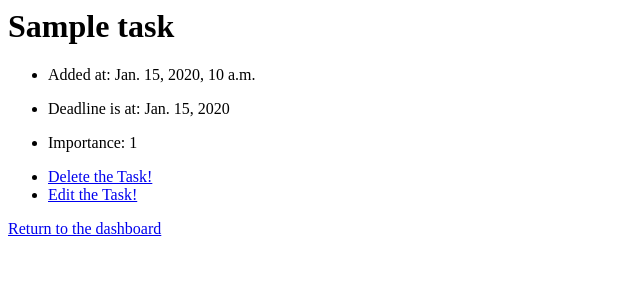
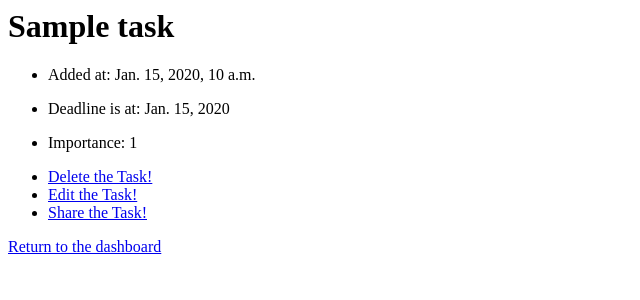
Before and after one commit to MrTbag/ToDoList, a Django app: page /todolist/tasks/1/ in a window 1280 px wide. Shown: the top 300 px of the page, without its empty margins (0-640 px from the left). Run offline with Django 5.2, Linux system fonts and the light colour scheme; tables that the repository leaves empty hold one stand-in row (values such as "Sample post").

Commit message:
Added the ability to export the link of a task

```diff
--- a/ToDoList/todolist/templates/todolist/task_detail.html
+++ b/ToDoList/todolist/templates/todolist/task_detail.html
@@ -5,6 +5,7 @@
      <li><p>Importance: {{ task.importance}}</p></li>
      <li><a href="{% url 'todolist:task_delete' task.id %}"> Delete the Task!</a></li>
      <li><a href="{% url 'todolist:task_edit' task.id %}"> Edit the Task!</a></li>
+     <li><a href="{% url 'todolist:task_export' task.id %}"> Share the Task!</a></li>
  </ul>
 
 <a href="{% url 'todolist:index' %}"> Return to the dashboard</a>
--- /dev/null
+++ b/ToDoList/todolist/templates/todolist/task_export.html
@@ -0,0 +1,4 @@
+<h3>The link for sharing the task "{{ task }}" is below</h3>
+<p>Link: {{ url }}</p>
+<p>You can copy this link and use the import capability as another user to add this task to one of your own to-do lists</p>
+<a href="{% url 'todolist:index' %}">Return to dashboard</a
--- a/ToDoList/todolist/urls.py
+++ b/ToDoList/todolist/urls.py
@@ -13,5 +13,6 @@ urlpatterns = [
     path('tasks/<int:task_id>/', views.task_detail, name='task_detail'),
     path('tasks/<int:task_id>/delete/', views.task_delete, name='task_delete'),
     path('tasks/<int:task_id>/edit/', views.task_edit, name='task_edit'),
+    path('tasks/<int:task_id>/export/', views.task_export, name='task_export'),
     path('tasks/create/', views.task_create, name='task_create'),
 ]
--- a/ToDoList/todolist/views.py
+++ b/ToDoList/todolist/views.py
@@ -128,3 +128,8 @@ def task_edit(request, task_id):
         form = TaskForm({'name': prev_task.name, 'deadline': prev_task.deadline, 'importance': prev_task.importance})
 
     return render(request, "todolist/task_form2.html", {"form": form, "task_id": task_id})
+
+
+def task_export(request, task_id):
+    url = request.build_absolute_uri()
+    return render(request, 'todolist/task_export.html', {'task': get_object_or_404(Task, pk=task_id), 'url': url})
```
